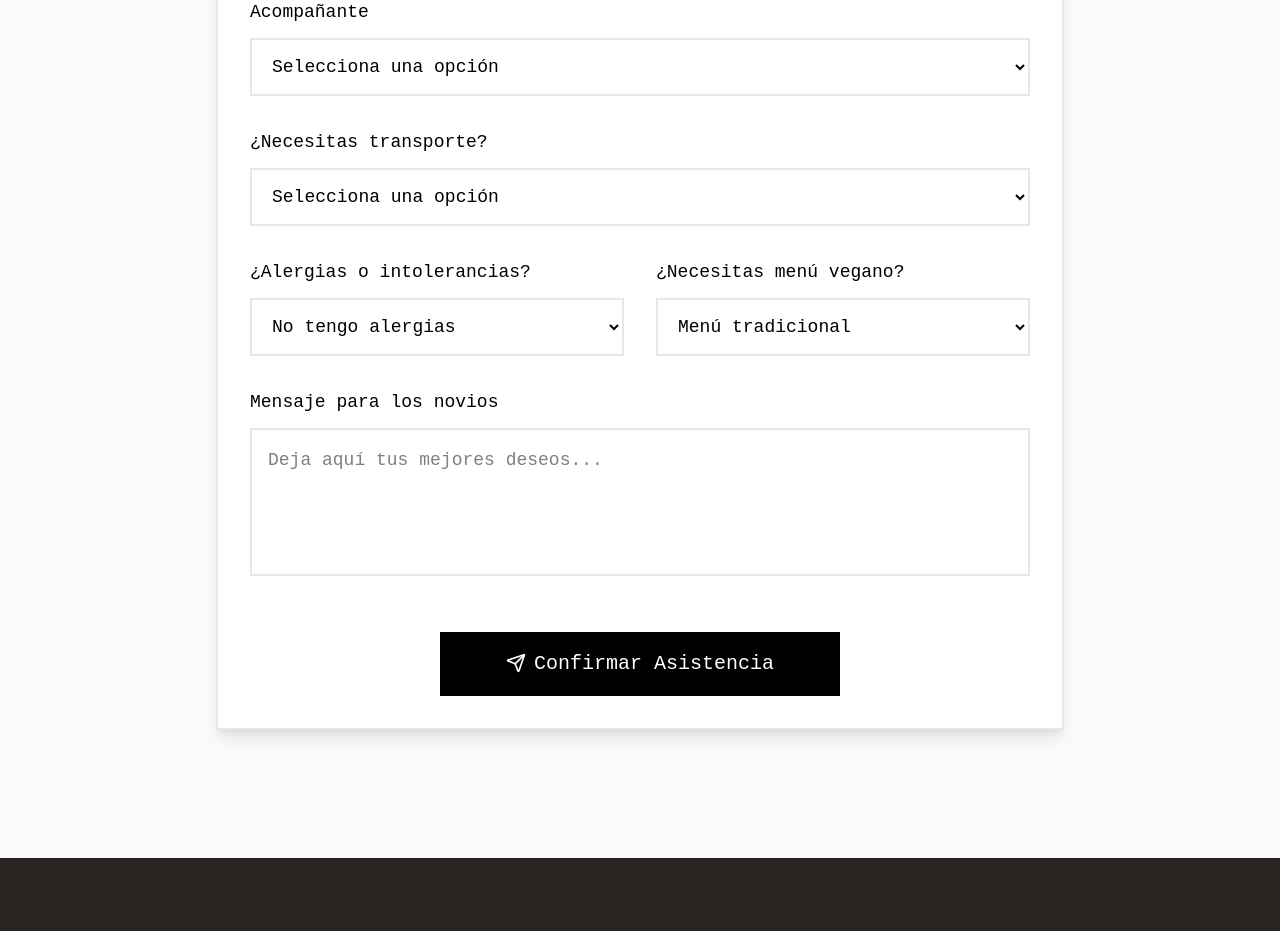
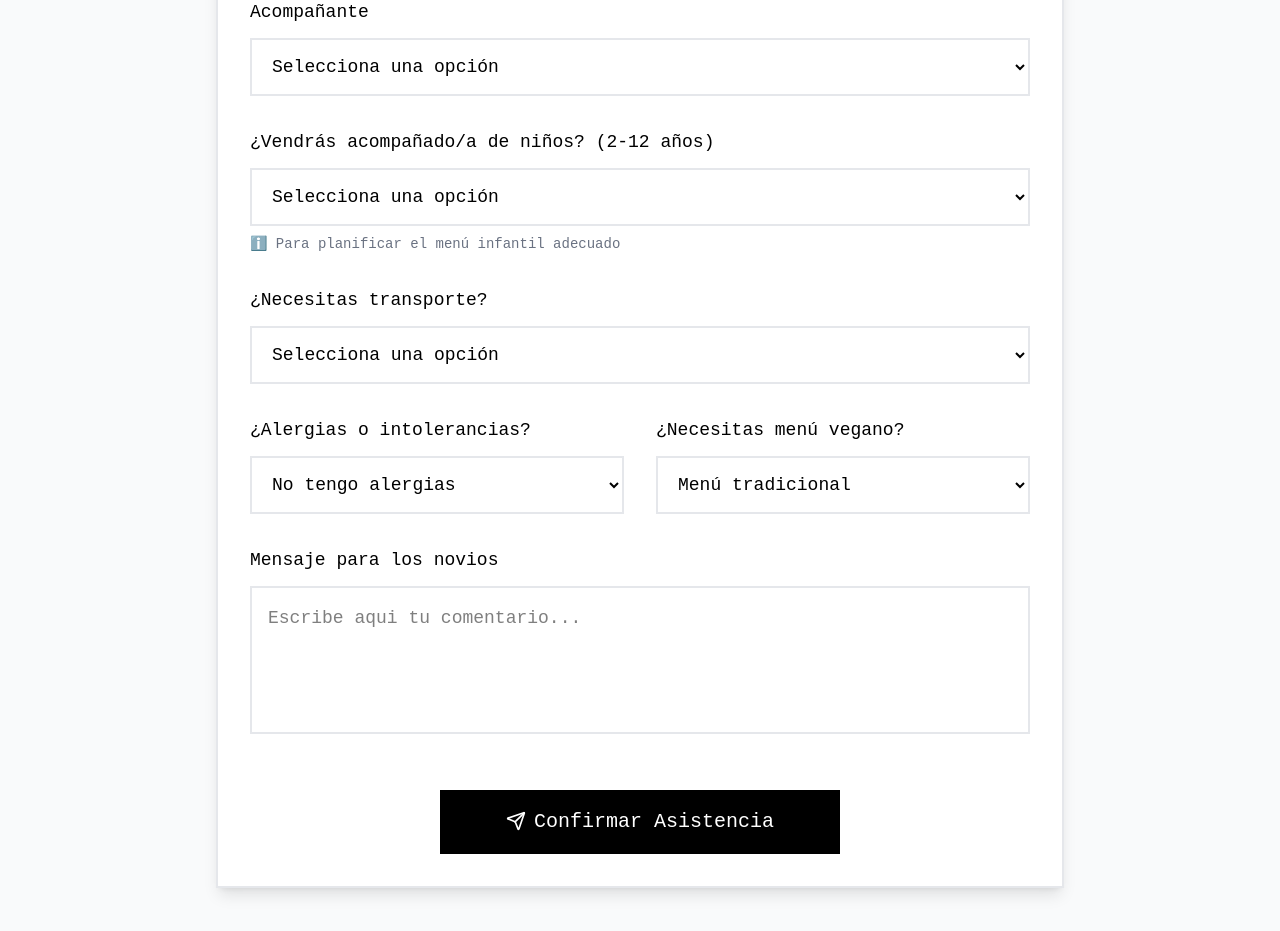
Before and after one commit to janaigutierrez/boda-modo-cata, a React (Vite) app: page / in a window 1280 px wide. Shown: the part 5920-6851 px from the top of the page. Built offline with nearby package versions, Linux system fonts and the light colour scheme.

Commit message:
new form entry

```diff
--- a/src/components/sections/RSVP.jsx
+++ b/src/components/sections/RSVP.jsx
@@ -28,6 +28,8 @@ const RSVP = ({ data }) => {
             body.append("entry.954168348", formData.transporte || "")
             body.append("entry.2077565567", formData.alergias || "")
             body.append("entry.121257817", formData.menuVeggie || "")
+            // NUEVO CAMPO PARA NIÑOS
+            body.append("entry.1055691836", formData.ninos || "")
             body.append("entry.2028635582", formData.mensaje || "")
 
             await fetch(
@@ -173,6 +175,27 @@ const RSVP = ({ data }) => {
                                 </select>
                             </div>
 
+                            {/* 🆕 NUEVO CAMPO PARA NIÑOS */}
+                            <div>
+                                <label className="block text-lg font-medium mb-3 text-black">
+                                    ¿Vendrás acompañado/a de niños? (2-12 años)
+                                </label>
+                                <select
+                                    {...register('ninos')}
+                                    className="w-full p-4 border-2 border-gray-200 text-lg focus:border-black focus:outline-none transition-colors"
+                                >
+                                    <option value="">Selecciona una opción</option>
+                                    <option value="No">No, sin niños</option>
+                                    <option value="1">Sí, 1 </option>
+                                    <option value="2">Sí, 2 </option>
+                                    <option value="3">Sí, 3 </option>
+                                    <option value="4+">Sí, 4 </option>
+                                </select>
+                                <p className="text-sm text-gray-500 mt-2">
+                                    ℹ️ Para planificar el menú infantil adecuado
+                                </p>
+                            </div>
+
                             <div>
                                 <label className="block text-lg font-medium mb-3 text-black">
                                     ¿Necesitas transporte?
@@ -223,7 +246,7 @@ const RSVP = ({ data }) => {
                                     {...register('mensaje')}
                                     rows={4}
                                     className="w-full p-4 border-2 border-gray-200 text-lg focus:border-black focus:outline-none transition-colors resize-none"
-                                    placeholder="Deja aquí tus mejores deseos..."
+                                    placeholder="Escribe aqui tu comentario..."
                                 />
                             </div>
 
```
